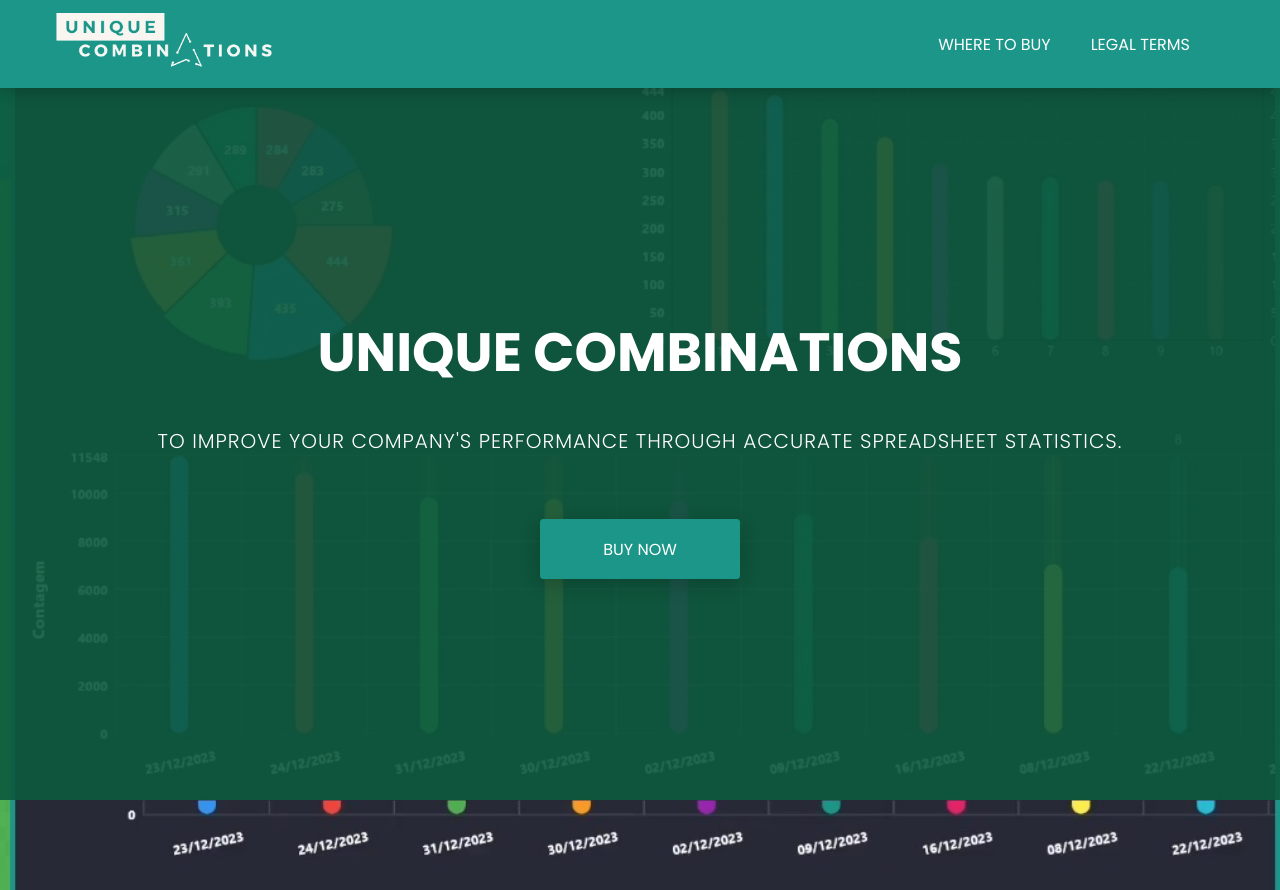
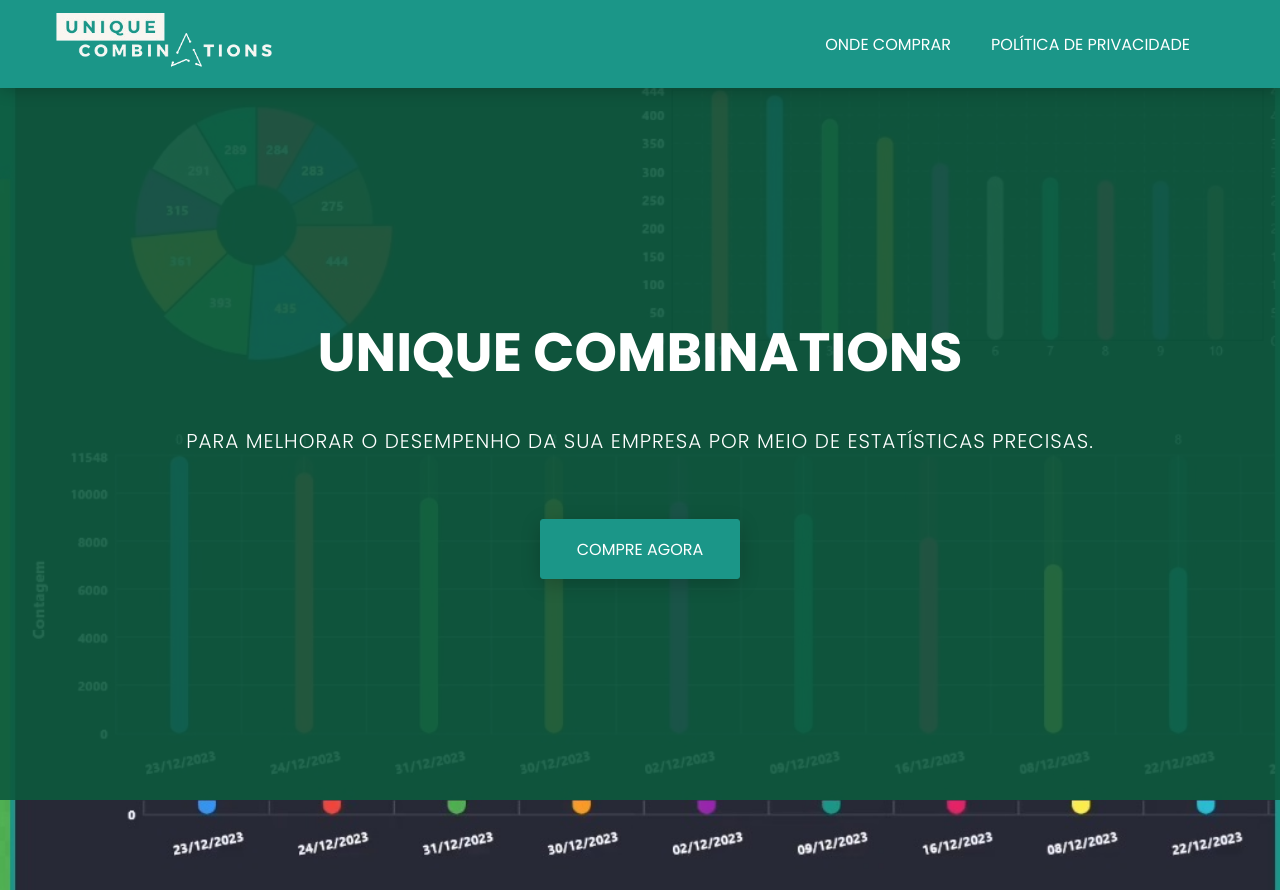
Before and after one commit to GMCfromhell/unique-combinations-webpage, a plain HTML site: page index.html in a window 1280 px wide. Drawn offline with Linux system fonts and the light colour scheme.

Commit message:
translated to pt-br

```diff
--- a/index.html
+++ b/index.html
@@ -1,5 +1,5 @@
 <!doctype html>
-<html class="no-js" lang="en">
+<html class="no-js" lang="pt-br">
 
     <head>
         <!-- meta data -->
@@ -46,8 +46,8 @@
                         <!-- Collect the nav links, forms, and other content for toggling -->
                         <div class="collapse navbar-collapse menu-ui-design" id="navbar-menu">
                             <ul class="nav navbar-nav navbar-right" data-in="fadeInDown" data-out="fadeOutUp">
-                                <li class="smooth-menu"><a href="#buy">WHERE TO BUY</a></li>
-                                <li class="smooth-menu"><a href="legal-terms.html">LEGAL TERMS</a></li>
+                                <li class="smooth-menu"><a href="#buy">ONDE COMPRAR</a></li>
+                                <li class="smooth-menu"><a href="legal-terms.html">POLÍTICA DE PRIVACIDADE</a></li>
                             </ul>
                         </div>
                     </div>
@@ -64,8 +64,8 @@
                     <div class="col-md-12 text-center">
                         <div class="header-text">
                             <h2>Unique Combinations</h2>
-                            <p>To improve your company's performance through accurate spreadsheet statistics.</p>
-                            <a href="https://www.microsoft.com/store/apps" class="bt">BUY NOW</a>
+                            <p>Para melhorar o desempenho da sua empresa por meio de estatísticas precisas.</p>
+                            <a href="https://www.microsoft.com/store/apps" class="bt">COMPRE AGORA</a>
                         </div>
                     </div>
                 </div>
```
Also changed, not shown: legal-terms.html (+3 -3 lines).
